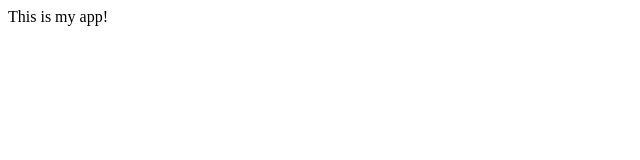
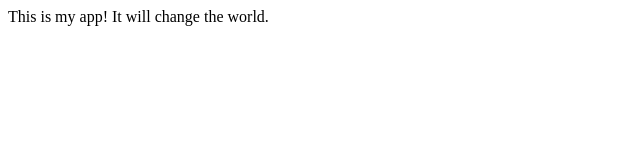
Before and after one commit to Startrekk/myApp1, a plain HTML site: page index.html in a window 1280 px wide. Shown: the whole page, without its empty margins (0-640 px from the left). Drawn offline with Linux system fonts and the light colour scheme.

Commit message:
New edit

```diff
--- a/index.html
+++ b/index.html
@@ -4,5 +4,6 @@
     </head>
     <body>
         This is my app!
+        It will change the world.
     </body>
 </html>
```
Also changed, not shown: develop.html (added, +1 -0 lines).
